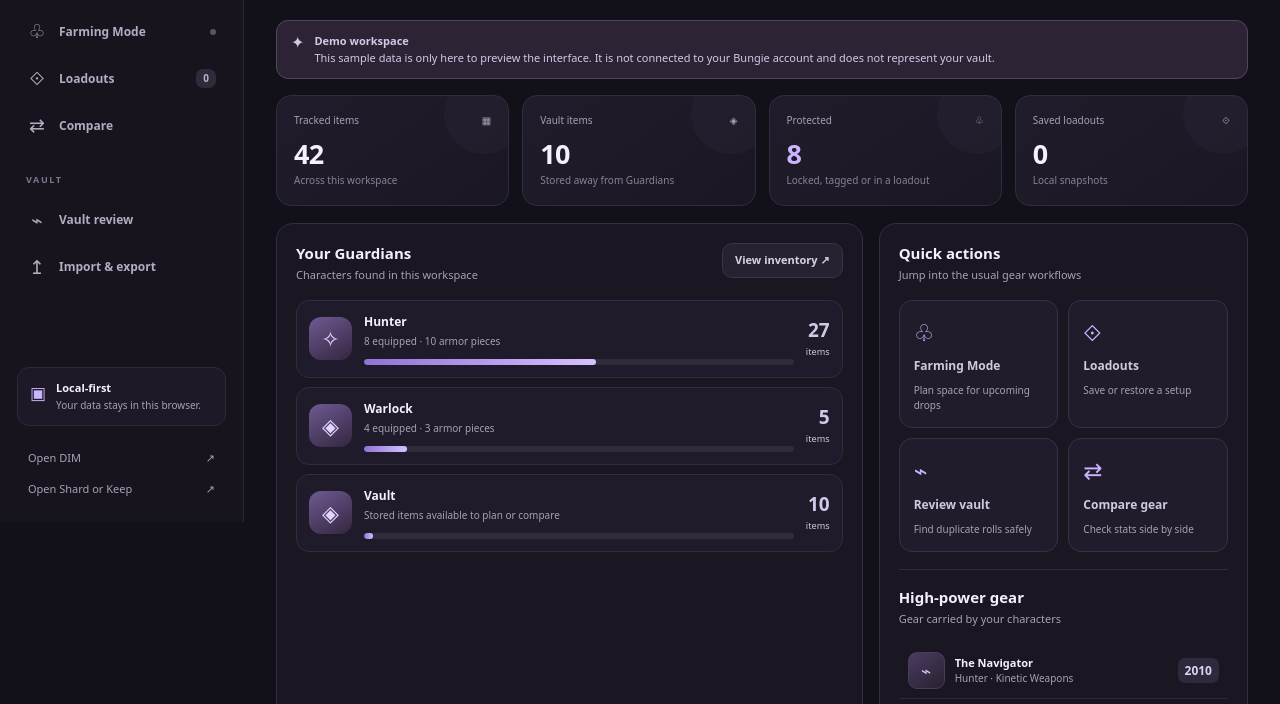
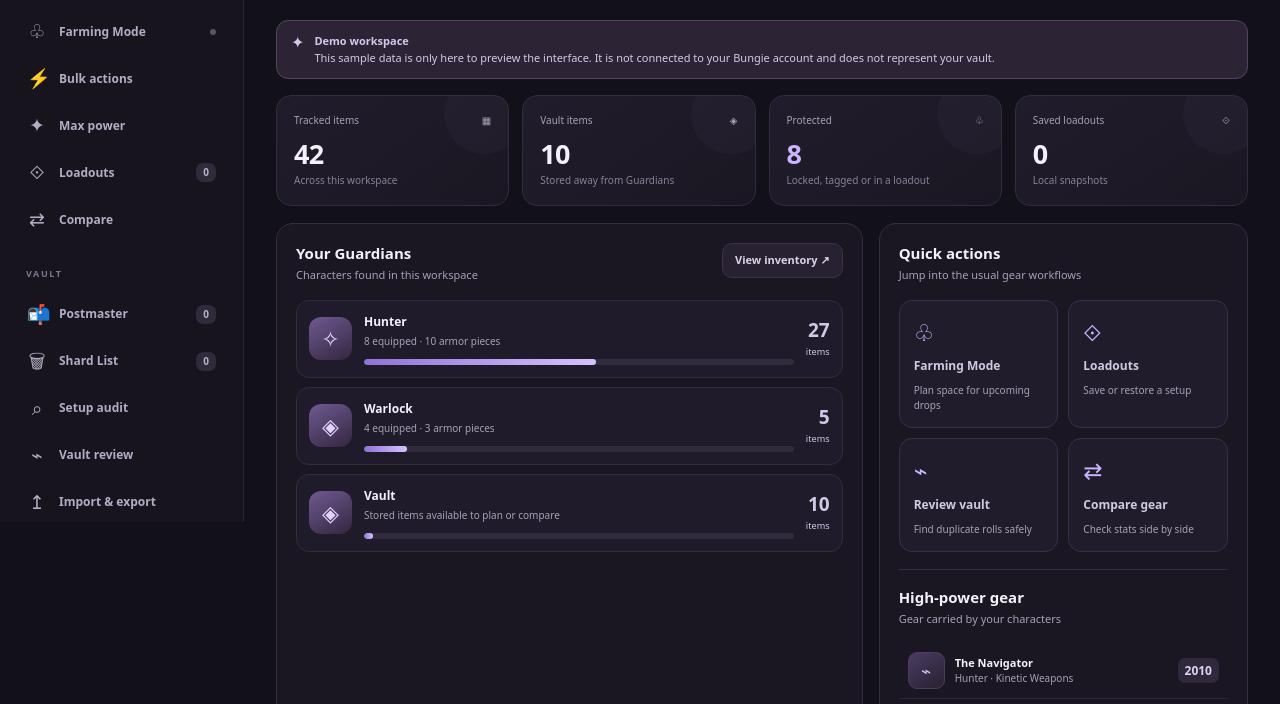
Before and after one commit to lesbunny/test, a plain HTML site: page site/index.html in a window 1280 px wide. Shown: the part 278-982 px from the top of the page. Drawn offline with Linux system fonts and the light colour scheme.

Commit message:
Add Bungie integration hooks and companion navigation

```diff
--- a/site/index.html
+++ b/site/index.html
@@ -27,9 +27,14 @@
         <button class="nav-item active" data-page="dashboard"><span class="nav-icon">◈</span><span>Overview</span></button>
         <button class="nav-item" data-page="inventory"><span class="nav-icon">▦</span><span>Inventory</span><span class="nav-count" id="inventoryNavCount">—</span></button>
         <button class="nav-item" data-page="farming"><span class="nav-icon">♧</span><span>Farming Mode</span><span class="nav-live" id="farmNavDot"></span></button>
+        <button class="nav-item" data-page="bulk"><span class="nav-icon">⚡</span><span>Bulk actions</span></button>
+        <button class="nav-item" data-page="power"><span class="nav-icon">✦</span><span>Max power</span></button>
         <button class="nav-item" data-page="loadouts"><span class="nav-icon">⟐</span><span>Loadouts</span><span class="nav-count" id="loadoutNavCount">0</span></button>
         <button class="nav-item" data-page="compare"><span class="nav-icon">⇄</span><span>Compare</span></button>
         <div class="nav-label nav-label-gap">VAULT</div>
+        <button class="nav-item" data-page="postmaster"><span class="nav-icon">📬</span><span>Postmaster</span><span class="nav-count" id="postmasterNavCount">0</span></button>
+        <button class="nav-item" data-page="shard"><span class="nav-icon">🗑</span><span>Shard List</span><span class="nav-count" id="shardNavCount">0</span></button>
+        <button class="nav-item" data-page="audit"><span class="nav-icon">⌕</span><span>Setup audit</span></button>
         <button class="nav-item" data-page="cleaner"><span class="nav-icon">⌁</span><span>Vault review</span></button>
         <button class="nav-item" data-page="data"><span class="nav-icon">↥</span><span>Import & export</span></button>
       </nav>
@@ -46,6 +51,8 @@
         <div class="breadcrumbs"><span>Little Light</span><span class="crumb-slash">/</span><b id="pageCrumb">Overview</b></div>
         <div class="topbar-actions">
           <div class="source-status"><span class="status-dot"></span><span id="sourceStatus">Sample data</span></div>
+          <select class="control topbar-guardian-picker" id="guardianPicker" aria-label="Selected Guardian" title="Selected Guardian"><option value="">Select Guardian</option></select>
+          <button class="button button-quiet button-small" id="connectBungieButton" data-action="connect-bungie">Connect Bungie</button>
           <button class="button button-quiet button-small" data-action="go-data">Import data</button>
           <button class="icon-button" data-action="help" aria-label="About this app">?</button>
         </div>
@@ -504,8 +511,38 @@
   });
   // Render once, and wire controls that only exist on the active page.
   const originalRenderPage=renderPage;
-  renderPage=function patchedRenderPage(){originalRenderPage();if(page==='farming')bindFarmControls();};
+  renderPage=function patchedRenderPage(){
+    if(window.LittleLightExtension && window.LittleLightExtension.handlesPage(page)){
+      $('#pageContent').innerHTML=window.LittleLightExtension.renderPage(page);
+      syncSidebar();
+      window.LittleLightExtension.afterRender?.(page);
+      return;
+    }
+    originalRenderPage();
+    if(page==='farming')bindFarmControls();
+    window.LittleLightExtension?.afterRender?.(page);
+  };
   renderPage();
+  window.LittleLightApp = {
+    getState:()=>state,
+    replaceState:(next)=>{state=next;persist();},
+    persist:()=>persist(),
+    renderPage:()=>renderPage(),
+    go:(next)=>go(next),
+    getPage:()=>page,
+    setPage:(next)=>go(next),
+    toast:(message,type)=>toast(message,type),
+    saveLog:(message)=>saveLog(message),
+    isProtected:(item)=>isProtected(item),
+    isArmor:(item)=>isArmor(item),
+    isWeapon:(item)=>isWeapon(item),
+    totalStats:(item)=>totalStats(item),
+    normalizeWorkspaceItem:(item,index)=>normalizeWorkspaceItem(item,index||0),
+    escapeHtml:(value)=>escapeHtml(value),
+    ownerNames:()=>ownerNames(),
+    openItem:(id)=>openItem(id),
+    refreshHeader:()=>syncSidebar()
+  };
 })();
 
 </script>
```
